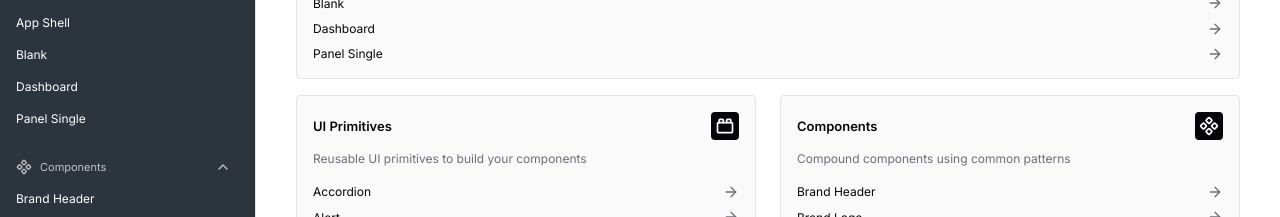
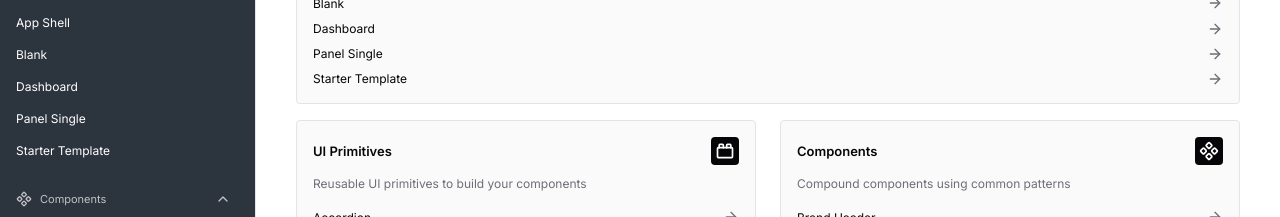
Before and after one commit to stanxaf/eco-design-system-2, a Next.js app: page / in a window 1280 px wide. Shown: the part 320-537 px from the top of the page. Built offline with nearby package versions, Linux system fonts and the light colour scheme.

Commit message:
feat: starter template

```diff
--- a/registry.json
+++ b/registry.json
@@ -255,6 +255,46 @@
           "content": "import { Panel } from \"@/components/panel\";\n\nexport default function PanelSinglePage() {\n  return (\n    <Panel \n      title=\"Panel Single\"\n      size=\"12\"\n      height=\"screen\"\n      footer=\"Status: Ready\"\n    >\n      <h2>Panel Single Template</h2>\n      <p>This is a complete app shell with a panel that can be used as a template for full-width content areas.</p>\n      <p>Start prompting to customize this panel with your content!</p>\n    </Panel>\n  );\n}\n",
           "type": "registry:page",
           "target": "app/page.tsx"
+        }
+      ]
+    },
+    {
+      "name": "starter-template",
+      "type": "registry:block",
+      "title": "Starter Template",
+      "description": "A complete starter template with sidebar, header, and helpful content to get you started quickly",
+        "registryDependencies": [
+          "sidebar",
+          "avatar",
+          "input",
+          "popover",
+          "panel",
+          "https://eco-design-system-2.vercel.app/r/styles/icons.json",
+          "https://eco-design-system-2.vercel.app/r/styles/sonner.json",
+          "https://eco-design-system-2.vercel.app/r/components/brand-header.json",
+          "https://eco-design-system-2.vercel.app/r/components/brand-sidebar.json",
+          "https://eco-design-system-2.vercel.app/r/themes/theme.json"
+        ],
+      "files": [
+        {
+          "path": "src/layouts/starter-layout.tsx",
+          "type": "registry:file",
+          "target": "app/layout.tsx"
+        },
+        {
+          "path": "src/app/demo/[name]/blocks/starter-template-page.tsx",
+          "type": "registry:page",
+          "target": "app/page.tsx"
+        },
+        {
+          "path": "src/hooks/use-mobile.ts",
+          "type": "registry:file",
+          "target": "src/hooks/use-mobile.ts"
+        },
+        {
+          "path": "src/lib/utils.ts",
+          "type": "registry:file",
+          "target": "src/lib/utils.ts"
         }
       ]
     },
--- /dev/null
+++ b/src/app/demo/[name]/blocks/starter-template-page.tsx
@@ -0,0 +1,33 @@
+import { Panel } from "@/components/panel";
+
+/**
+ * Starter Template Page Component
+ *
+ * A minimal starter page with a clean panel layout that provides:
+ * - Full-screen panel with title and footer
+ * - Centered placeholder content
+ * - Ready-to-customize foundation
+ *
+ * This component serves as a blank slate for users to build upon,
+ * featuring the complete layout structure with sidebar and header.
+ *
+ * @returns JSX element with panel layout and placeholder content
+ */
+export default function StarterTemplatePage() {
+  return (
+    <Panel
+      title="Starter Template"
+      size="12"
+      height="screen"
+      footer="Ready to customize"
+    >
+      <div className="flex items-center justify-center h-full">
+        <div className="text-center">
+          <p className="text-muted-foreground text-lg">
+            Your content goes here
+          </p>
+        </div>
+      </div>
+    </Panel>
+  );
+}
--- /dev/null
+++ b/src/app/demo/[name]/blocks/starter-template.tsx
@@ -0,0 +1,13 @@
+import StarterTemplatePage from "@/app/demo/[name]/blocks/starter-template-page";
+import ShellLayout from "@/app/demo/[name]/blocks/shell-layout";
+
+export const starterTemplate = {
+  name: "starter-template",
+  components: {
+    Default: (
+      <ShellLayout>
+        <StarterTemplatePage />
+      </ShellLayout>
+    ),
+  },
+};
--- a/src/app/demo/[name]/index.tsx
+++ b/src/app/demo/[name]/index.tsx
@@ -5,6 +5,7 @@ import { appShell } from "@/app/demo/[name]/blocks/app-shell";
 import { blank } from "@/app/demo/[name]/blocks/blank";
 import { dashboard } from "@/app/demo/[name]/blocks/dashboard";
 import { panelSingle as panelSingleBlock } from "@/app/demo/[name]/blocks/panel-single";
+import { starterTemplate } from "@/app/demo/[name]/blocks/starter-template";
 
 // components
 import { brandHeader } from "@/app/demo/[name]/components/brand-header";
@@ -85,6 +86,7 @@ export const demos: { [name: string]: Demo } = {
   blank,
   dashboard,
   "panel-single": panelSingleBlock,
+  "starter-template": starterTemplate,
 
   // components
   hero,
--- a/src/components/brand-sidebar.tsx
+++ b/src/components/brand-sidebar.tsx
@@ -1,6 +1,5 @@
 "use client";
 
-import Link from "next/link";
 import { usePathname } from "next/navigation";
 import * as React from "react";
 
@@ -212,17 +211,21 @@ export function BrandSidebar({
               {mainNavItems.map((item) => (
                 <SidebarMenuItem key={item.href}>
                   <SidebarMenuButton
-                    asChild
+                    onClick={() => {
+                      // In demo context, prevent navigation and show tooltip
+                      if (window.location.pathname.includes('/demo/')) {
+                        // Just show the tooltip, don't navigate
+                        return;
+                      }
+                    }}
                     isActive={
                       pathname === item.href ||
                       (item.href === "/" && (pathname === "/" || pathname === ""))
                     }
                     tooltip={item.title}
                   >
-                    <Link href={item.href}>
-                      {item.icon}
-                      <span>{item.title}</span>
-                    </Link>
+                    {item.icon}
+                    <span>{item.title}</span>
                   </SidebarMenuButton>
                   {item.badge && (
                     <SidebarMenuBadge>{item.badge.text}</SidebarMenuBadge>
@@ -240,17 +243,21 @@ export function BrandSidebar({
               {toolsNavItems.map((item) => (
                 <SidebarMenuItem key={item.href}>
                   <SidebarMenuButton
-                    asChild
+                    onClick={() => {
+                      // In demo context, prevent navigation and show tooltip
+                      if (window.location.pathname.includes('/demo/')) {
+                        // Just show the tooltip, don't navigate
+                        return;
+                      }
+                    }}
                     isActive={
                       pathname === item.href ||
                       (item.href === "/" && (pathname === "/" || pathname === ""))
                     }
                     tooltip={item.title}
                   >
-                    <Link href={item.href}>
-                      {item.icon}
-                      <span>{item.title}</span>
-                    </Link>
+                    {item.icon}
+                    <span>{item.title}</span>
                   </SidebarMenuButton>
                   {item.badge && (
                     <SidebarMenuBadge>{item.badge.text}</SidebarMenuBadge>
--- a/src/components/icons.tsx
+++ b/src/components/icons.tsx
@@ -13,6 +13,8 @@ import {
   faEnvelope,
   faSquare,
   faBookmark,
+  faQuestionCircle,
+  faMessage,
 } from "@fortawesome/free-regular-svg-icons";
 
 // Import solid icons for those not available in regular
@@ -53,6 +55,17 @@ import {
   faArrowUp,
   faArrowDown,
   faTh,
+  faRocket,
+  faBolt,
+  faList,
+  faCode,
+  faTools,
+  faPalette,
+  faCubes,
+  faMobile,
+  faBars,
+  faBook,
+  faBookOpen,
 } from "@fortawesome/free-solid-svg-icons";
 import { cn } from "@/lib/utils";
 
@@ -196,4 +209,46 @@ export const Icons = {
   square: ({ className }: { className?: string }) => (
     <FontAwesomeIcon icon={faSquare} className={cn("h-4 w-4", className)} />
   ),
+  rocket: ({ className }: { className?: string }) => (
+    <FontAwesomeIcon icon={faRocket} className={cn("h-4 w-4", className)} />
+  ),
+  book: ({ className }: { className?: string }) => (
+    <FontAwesomeIcon icon={faBook} className={cn("h-4 w-4", className)} />
+  ),
+  bookOpen: ({ className }: { className?: string }) => (
+    <FontAwesomeIcon icon={faBookOpen} className={cn("h-4 w-4", className)} />
+  ),
+  zap: ({ className }: { className?: string }) => (
+    <FontAwesomeIcon icon={faBolt} className={cn("h-4 w-4", className)} />
+  ),
+  list: ({ className }: { className?: string }) => (
+    <FontAwesomeIcon icon={faList} className={cn("h-4 w-4", className)} />
+  ),
+  code: ({ className }: { className?: string }) => (
+    <FontAwesomeIcon icon={faCode} className={cn("h-4 w-4", className)} />
+  ),
+  tools: ({ className }: { className?: string }) => (
+    <FontAwesomeIcon icon={faTools} className={cn("h-4 w-4", className)} />
+  ),
+  palette: ({ className }: { className?: string }) => (
+    <FontAwesomeIcon icon={faPalette} className={cn("h-4 w-4", className)} />
+  ),
+  component: ({ className }: { className?: string }) => (
+    <FontAwesomeIcon icon={faCubes} className={cn("h-4 w-4", className)} />
+  ),
+  mobile: ({ className }: { className?: string }) => (
+    <FontAwesomeIcon icon={faMobile} className={cn("h-4 w-4", className)} />
+  ),
+  sidebar: ({ className }: { className?: string }) => (
+    <FontAwesomeIcon icon={faBars} className={cn("h-4 w-4", className)} />
+  ),
+  helpCircle: ({ className }: { className?: string }) => (
+    <FontAwesomeIcon icon={faQuestionCircle} className={cn("h-4 w-4", className)} />
+  ),
+  messageCircle: ({ className }: { className?: string }) => (
+    <FontAwesomeIcon icon={faMessage} className={cn("h-4 w-4", className)} />
+  ),
+  github: ({ className }: { className?: string }) => (
+    <FontAwesomeIcon icon={faCode} className={cn("h-4 w-4", className)} />
+  ),
 };
--- /dev/null
+++ b/src/layouts/starter-layout.tsx
@@ -0,0 +1,75 @@
+"use client";
+
+import { Inter, Geist_Mono, Montserrat } from "next/font/google";
+import React, { type ReactNode } from "react";
+
+import { BrandHeader } from "@/components/brand-header";
+import { BrandSidebar } from "@/components/brand-sidebar";
+import { SidebarProvider } from "@/components/ui/sidebar";
+import { Toaster } from "@/components/ui/sonner";
+import { cn } from "@/lib/utils";
+import { useIsMobile } from "@/hooks/use-mobile";
+
+import "@/app/globals.css";
+
+/**
+ * Starter Layout Component
+ *
+ * A complete layout foundation for applications with:
+ * - Responsive sidebar navigation (BrandSidebar)
+ * - Mobile header (BrandHeader)
+ * - Font configuration (Inter, Geist Mono, Montserrat)
+ * - Toast notifications (Sonner)
+ * - Mobile-responsive design
+ *
+ * This layout provides the essential structure for the starter template,
+ * including proper font loading, responsive behavior, and brand components.
+ *
+ * @param children - The page content to render within the layout
+ */
+
+const InterSans = Inter({
+  subsets: ["latin"],
+  variable: "--font-sans",
+});
+
+const GeistMono = Geist_Mono({
+  subsets: ["latin"],
+  variable: "--font-mono",
+});
+
+const MontserratSerif = Montserrat({
+  subsets: ["latin"],
+  variable: "--font-serif",
+});
+
+export default function StarterLayout({
+  children,
+}: Readonly<{
+  children: ReactNode;
+}>) {
+  const isMobile = useIsMobile();
+
+  return (
+    <html
+      lang="en"
+      className={cn(
+        InterSans.variable,
+        GeistMono.variable,
+        MontserratSerif.variable,
+        "bg-background text-foreground",
+      )}
+    >
+      <body>
+        <SidebarProvider defaultOpen={false}>
+          {isMobile && <BrandHeader />}
+          <BrandSidebar />
+          <main className="flex w-full">
+            <div className="w-full">{children}</div>
+          </main>
+          <Toaster />
+        </SidebarProvider>
+      </body>
+    </html>
+  );
+}
```
